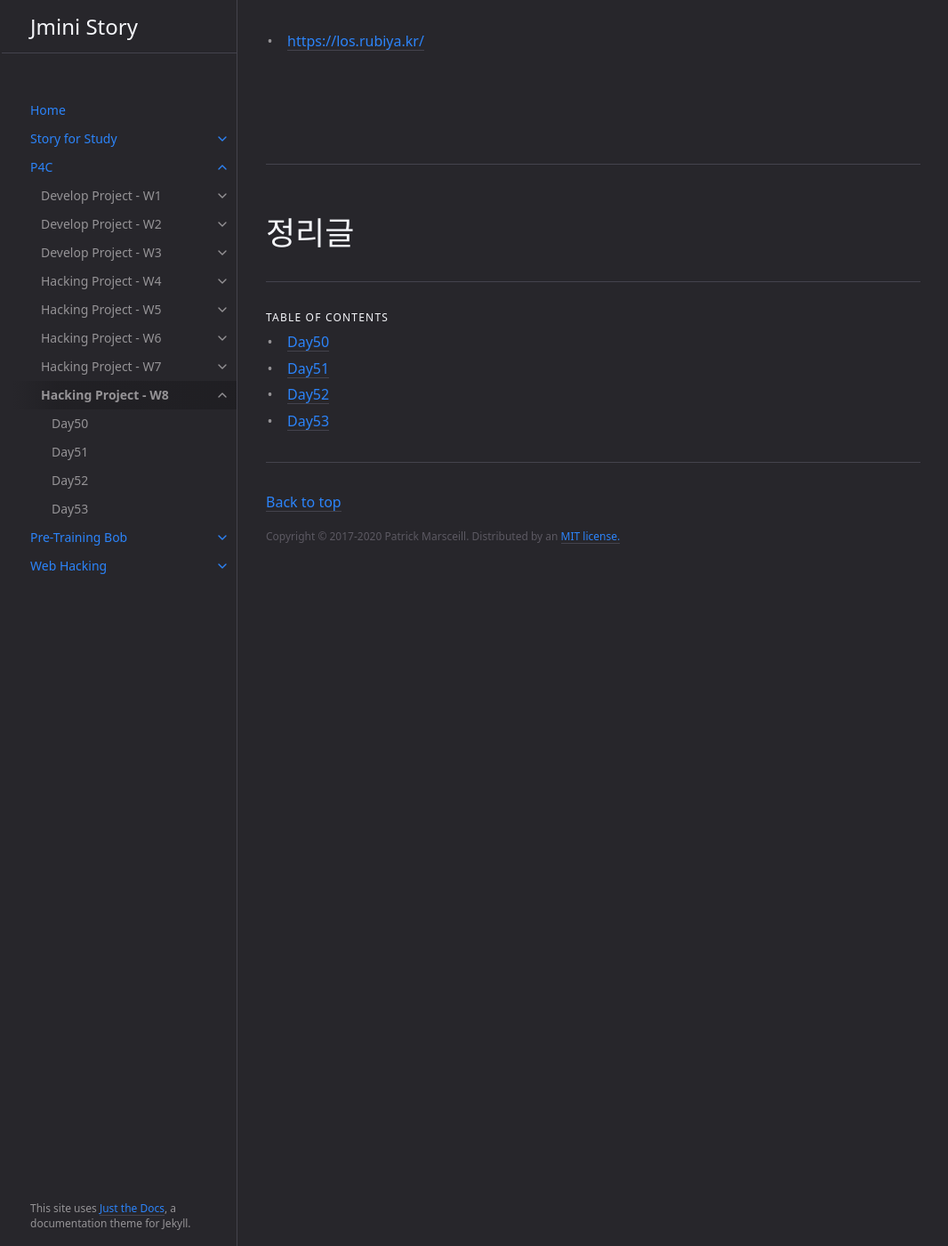
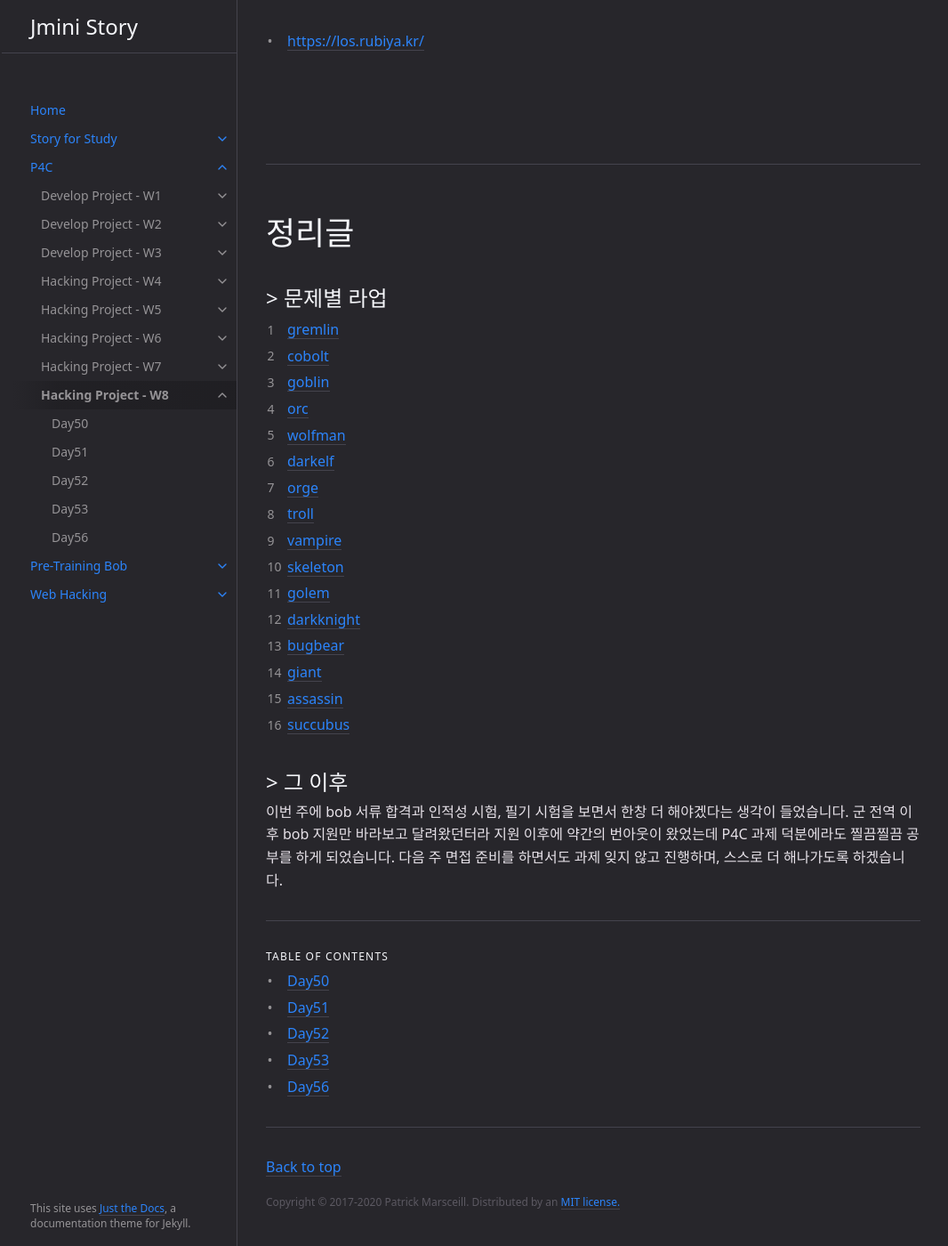
Before and after one commit to Jminis/Jminis.github.io, a Jekyll site: the page built from docs/P4C/8week.md, in a window 1280 px wide and 1400 px high, scrolled down 249 px. Shown: the whole window at 89% size, without its empty margins (105-1171 px from the left). Built offline with Jekyll 4.4.1, drawn with Linux system fonts in a browser that asks for light colours.

Commit message:
2022-06-12

```diff
--- a/docs/P4C/8week.md
+++ b/docs/P4C/8week.md
@@ -23,3 +23,28 @@ parent: P4C
 -----
 
 # 정리글
+
+
+## > 문제별 라업
+
+1. [gremlin](https://jminis.github.io/docs/P4C/Day51/#-lord-of-sql-injection-gremlin)
+2. [cobolt](https://jminis.github.io/docs/P4C/Day51/#-los-cobolt)
+3. [goblin](https://jminis.github.io/docs/P4C/Day51/#los-goblin)
+4. [orc](https://jminis.github.io/docs/P4C/Day52/#-lord-of-sql-injection-orc)
+5. [wolfman](https://jminis.github.io/docs/P4C/Day52/#los-wolfman)
+6. [darkelf](https://jminis.github.io/docs/P4C/Day52/#los-darkelf)
+7. [orge](https://jminis.github.io/docs/P4C/Day52/#los-orge)
+8. [troll](https://jminis.github.io/docs/P4C/Day52/#los-troll)
+9. [vampire](https://jminis.github.io/docs/P4C/Day52/#los-vampire)
+10. [skeleton](https://jminis.github.io/docs/P4C/Day52/#los-skeleton)
+11. [golem](https://jminis.github.io/docs/P4C/Day52/#los-golem)
+12. [darkknight](https://jminis.github.io/docs/P4C/Day53/#-lord-of-sql-injection-darkknight)
+13. [bugbear](https://jminis.github.io/docs/P4C/Day53/#-lord-of-sql-injection-bugbear)
+14. [giant](https://jminis.github.io/docs/P4C/Day53/#-lord-of-sql-injection-giant)
+15. [assassin](https://jminis.github.io/docs/P4C/Day53/#-lord-of-sql-injection-assassin)
+16. [succubus](https://jminis.github.io/docs/P4C/Day53/#-lord-of-sql-injection-succubus)
+
+
+## > 그 이후
+
+이번 주에 bob 서류 합격과 인적성 시험, 필기 시험을 보면서 한창 더 해야겠다는 생각이 들었습니다. 군 전역 이후 bob 지원만 바라보고 달려왔던터라 지원 이후에 약간의 번아웃이 왔었는데 P4C 과제 덕분에라도 찔끔찔끔 공부를 하게 되었습니다. 다음 주 면접 준비를 하면서도 과제 잊지 않고 진행하며, 스스로 더 해나가도록 하겠습니다.
```
Also changed, not shown: docs/P4C/Day56.md (added, +14 -0 lines).
